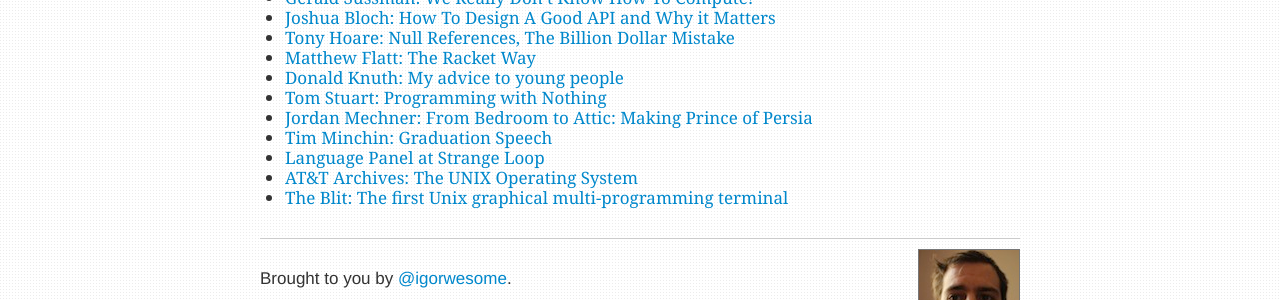
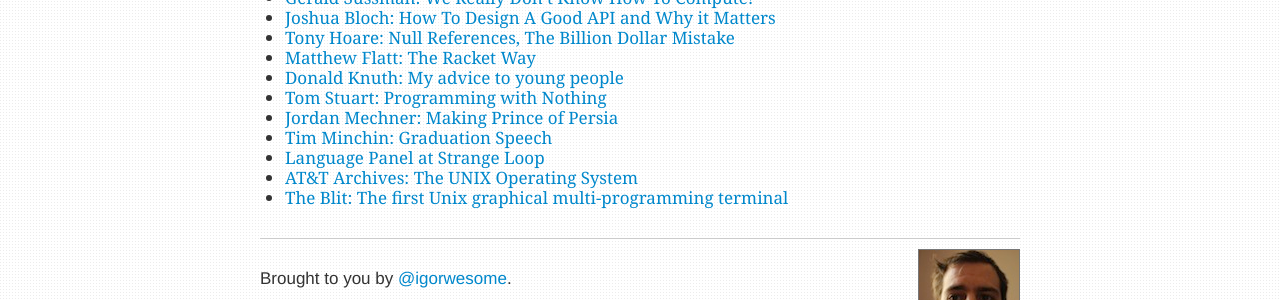
Before and after one commit to igorw/weblog, a Jekyll site: the page built from videoshelf.md, in a window 1280 px wide. Shown: the part 1127-1427 px from the top of the page. Built offline with Jekyll 4.4.1, drawn with Linux system fonts in a browser that asks for light colours; Markdown is read by kramdown in place of the engine named in the settings.

Commit message:
shorten title

```diff
--- a/videoshelf.md
+++ b/videoshelf.md
@@ -65,7 +65,7 @@
 * [Matthew Flatt: The Racket Way](http://www.infoq.com/presentations/Racket)
 * [Donald Knuth: My advice to young people](https://www.youtube.com/watch?v=75Ju0eM5T2c)
 * [Tom Stuart: Programming with Nothing](http://rubymanor.org/3/videos/programming_with_nothing/)
-* [Jordan Mechner: From Bedroom to Attic: Making Prince of Persia](https://vimeo.com/53918011)
+* [Jordan Mechner: Making Prince of Persia](https://vimeo.com/53918011)
 * [Tim Minchin: Graduation Speech](https://www.youtube.com/watch?v=yoEezZD71sc)
 * [Language Panel at Strange Loop](http://www.infoq.com/presentations/Language-Panel)
 * [AT&T Archives: The UNIX Operating System](https://www.youtube.com/watch?v=tc4ROCJYbm0)
```
